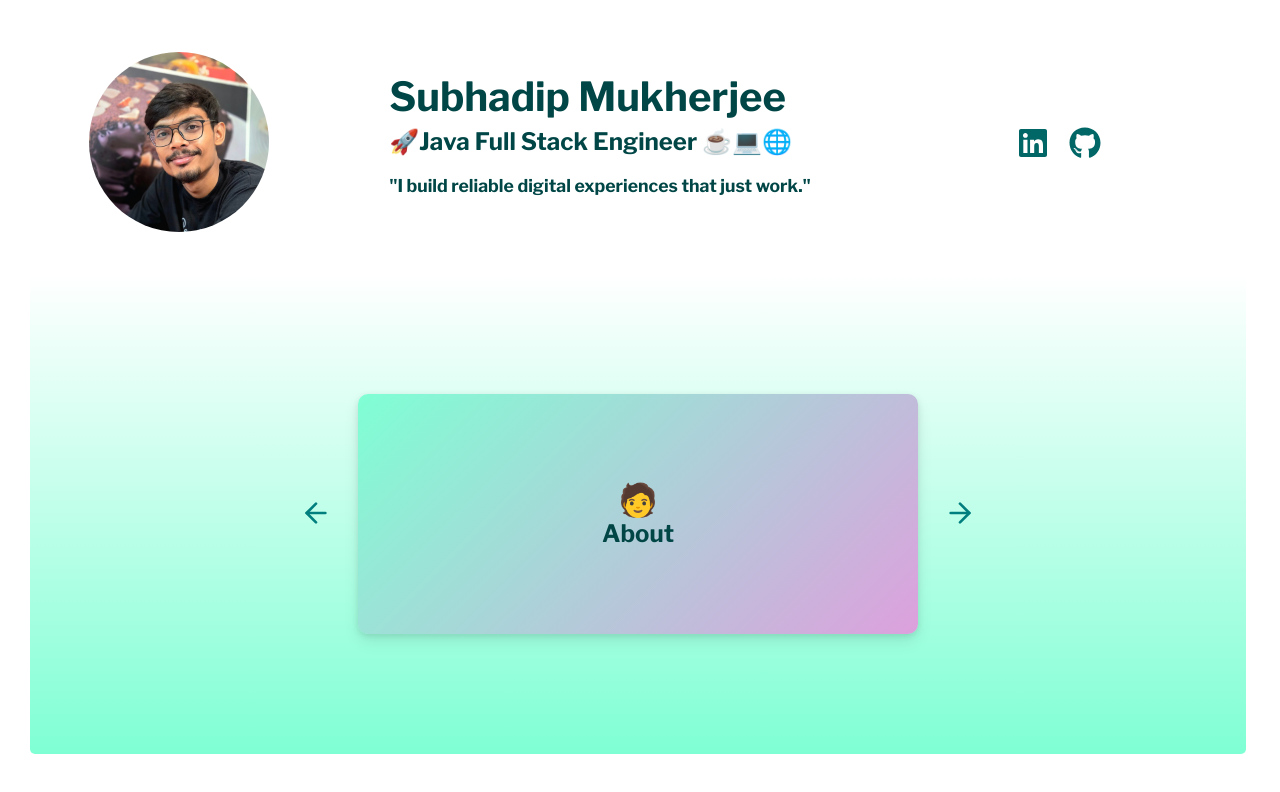
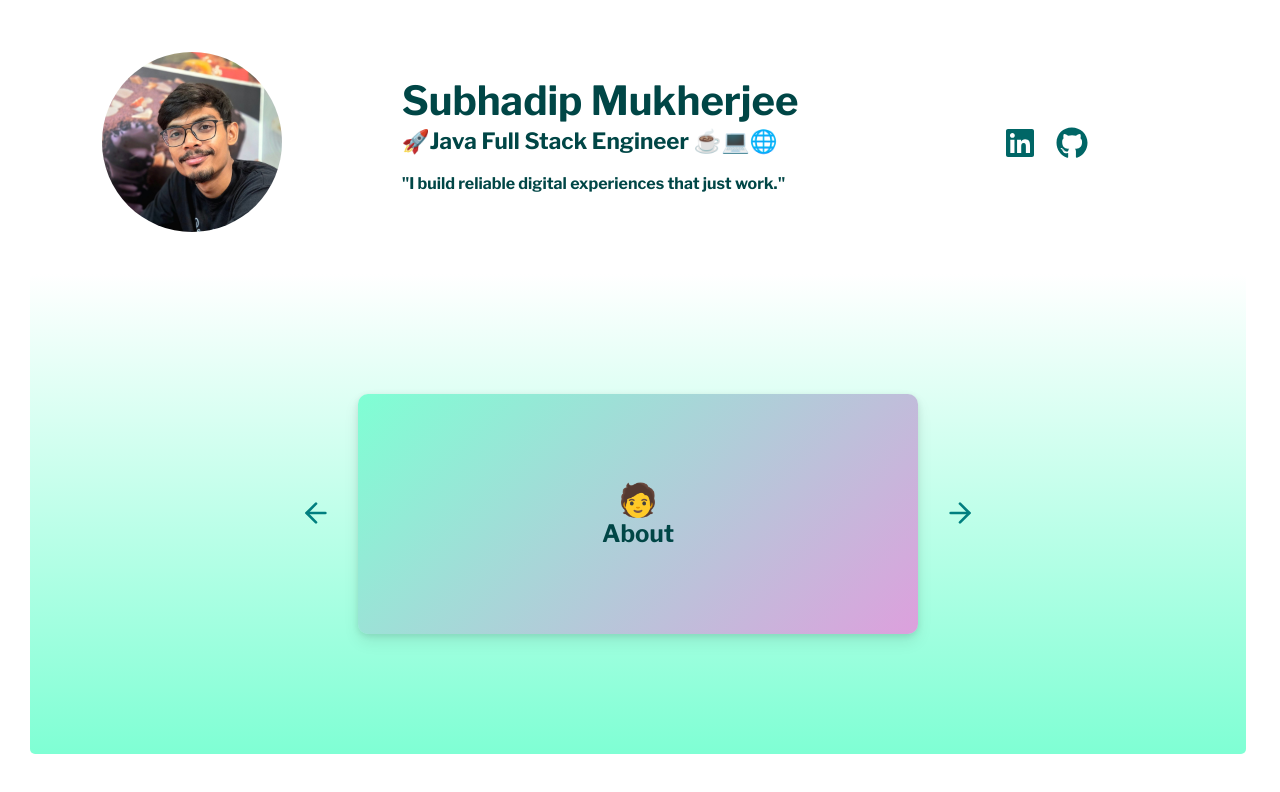
Before and after one commit to Subsdip/subc_portfolio, a React (Vite) app: page / in a window 1280 px wide. Shown: the top 792 px of the page. Built offline with nearby package versions, Linux system fonts and the light colour scheme.

Commit message:
changes done

```diff
--- a/src/component/Navbar/Navbar.css
+++ b/src/component/Navbar/Navbar.css
@@ -25,7 +25,7 @@
 }
 
 .main-flex-intro{
-    line-height: 2.8rem;
+    line-height: 2.6rem;
 }
 
 @media (max-width: 800px) {
@@ -34,7 +34,7 @@
         flex-direction: column;
         align-items: center;
         justify-content: center;
-        line-height: 1.2;
+        line-height: clamp(1rem, 5.5vh, 4rem);
     }
 }
 
--- a/src/component/Navbar/Navbar.tsx
+++ b/src/component/Navbar/Navbar.tsx
@@ -33,9 +33,9 @@ const Navbar: React.FC = () => {
             <div className="main-flex-navbar">
                 <Circle src={Profilepic}/>
                 <div className="main-flex-intro">
-                    <h1 style={{fontSize: "clamp(1.5rem, 4vw, 2.5rem)"}}>Subhadip Mukherjee</h1>
-                    <h2 style={{fontSize: "1.5rem"}}>🚀Java Full Stack Engineer ☕💻🌐</h2>
-                    <h5 style={{fontSize: "1.1rem"}}>"I build reliable digital experiences that just work."</h5>
+                    <h1 style={{fontSize: "clamp(1.9rem, 4vw, 2.5rem)"}}>Subhadip Mukherjee</h1>
+                    <h2 style={{fontSize: "clamp(1.4rem, 1vw, 2rem)"}}>🚀Java Full Stack Engineer ☕💻🌐</h2>
+                    <h5 style={{fontSize: "clamp(1rem, .5vw, 2rem)"}}>"I build reliable digital experiences that just work."</h5>
                 </div>
                 <div className="main-flex-icons">
                         <a
```
